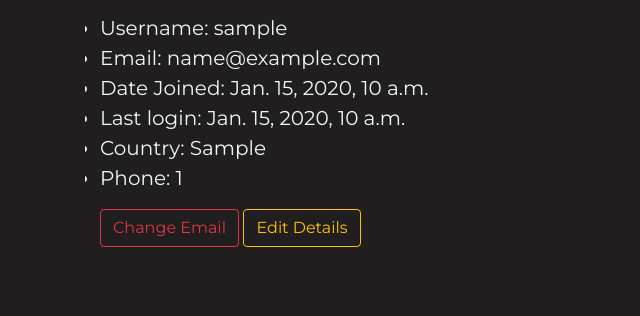
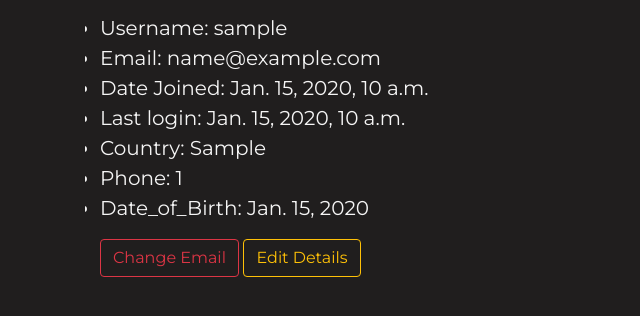
Before and after one commit to nova-sangeeth/QnA-application, a Django app: page /profile/ in a window 1280 px wide. Shown: the part 155-471 px from the top of the page, without its empty margins (0-640 px from the left). Run offline with Django 3.2, Linux system fonts and the light colour scheme; a user stored in the database is signed in; tables that the repository leaves empty hold one stand-in row (values such as "Sample post"); some libraries are stand-ins or nearby versions.

Commit message:
added the new field to the profile form.

```diff
--- a/templates/profile.html
+++ b/templates/profile.html
@@ -14,6 +14,7 @@
         {% for items in data  %}
         <li class='lead'>Country: {{ items.Country }}</li>
         <li class='lead'>Phone: {{ items.Phone }}</li>
+        <li class='lead'>Date_of_Birth: {{ items.Date_of_Birth }}</li>
 
         {% endfor %}
     </ul>
```
